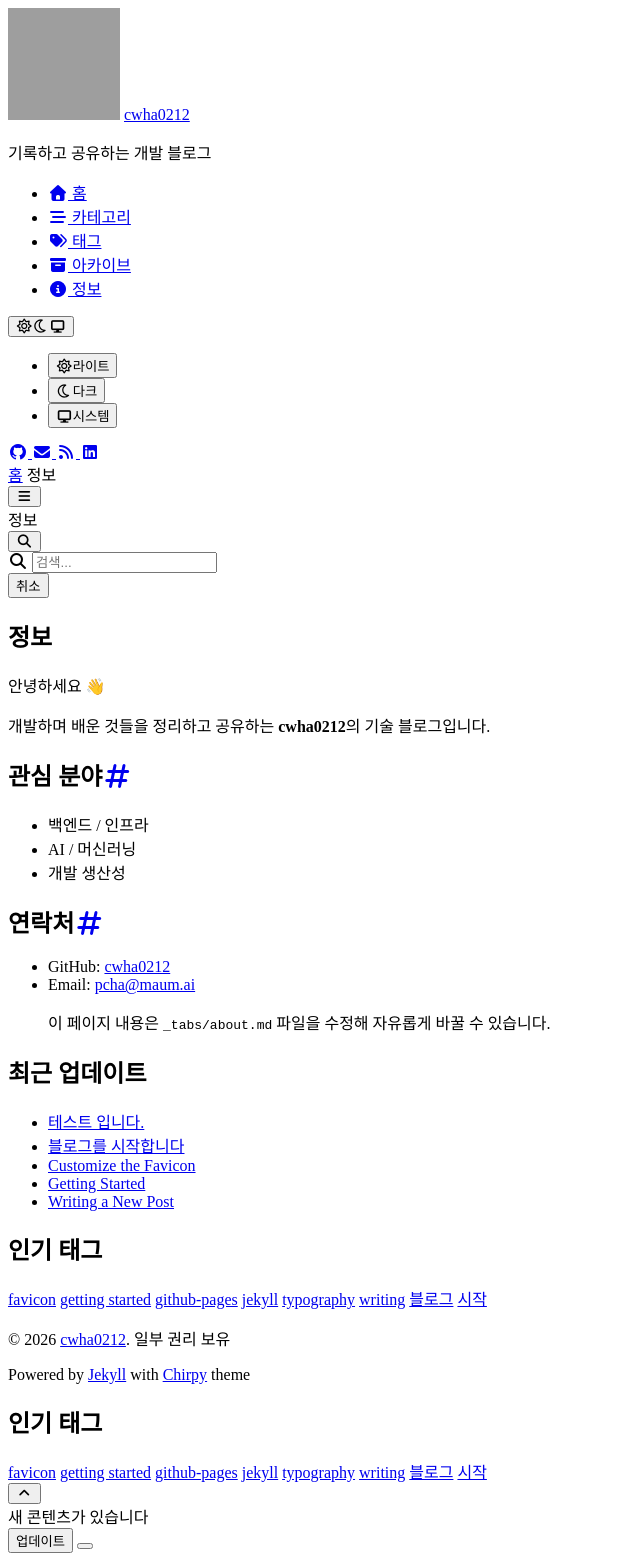
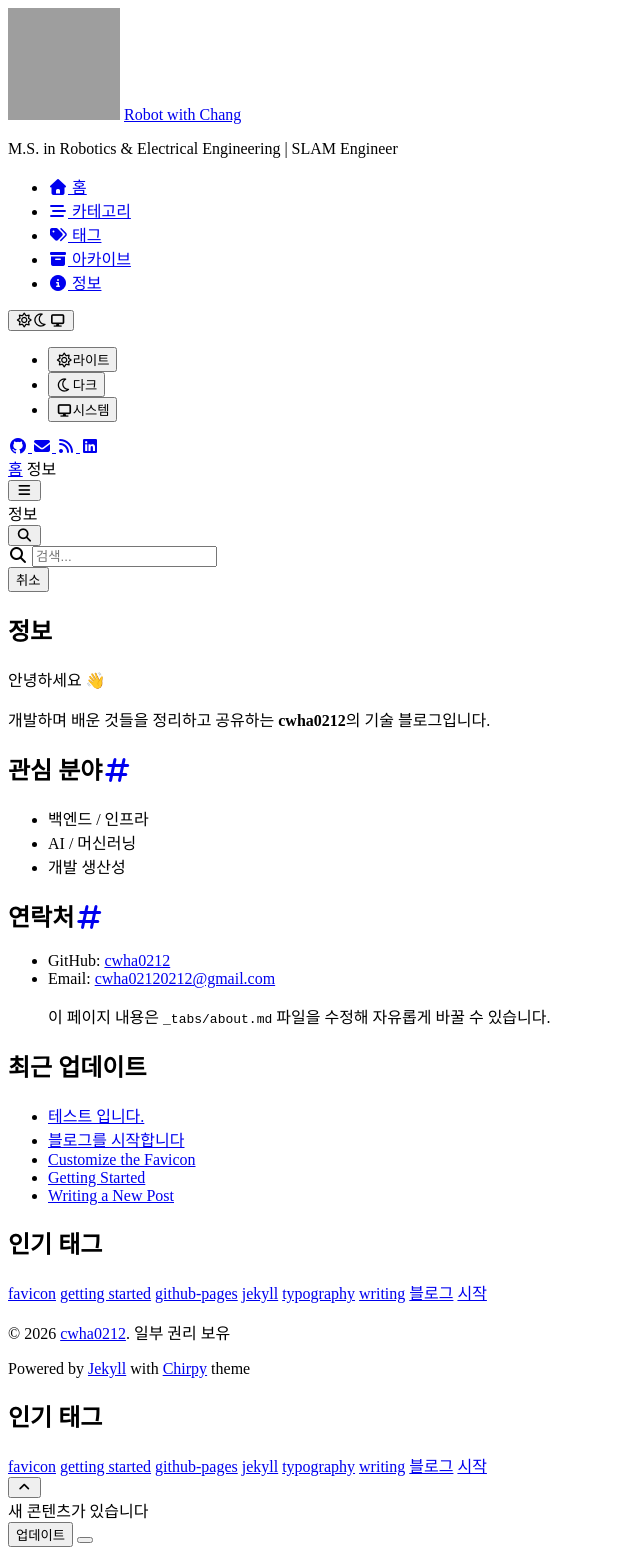
Before and after one commit to cwha0212/cwha0212.github.io, a Jekyll site: the page built from _tabs/about.md, in a window 1280 px wide. Shown: the whole page, without its empty margins (0-640 px from the left). Built offline with Jekyll 4.4.1, drawn with Linux system fonts in a browser that asks for light colours; cached includes are drawn as plain includes; grey boxes are pictures that could not be loaded.

Commit message:
chore: update blog profile

```diff
--- a/_config.yml
+++ b/_config.yml
@@ -14,9 +14,9 @@ timezone: Asia/Seoul
 # jekyll-seo-tag settings › https://github.com/jekyll/jekyll-seo-tag/blob/master/docs/usage.md
 # ↓ --------------------------
 
-title: cwha0212 # the main title
+title: Robot with Chang # the main title
 
-tagline: 기록하고 공유하는 개발 블로그 # it will display as the subtitle
+tagline: M.S. in Robotics & Electrical Engineering | SLAM Engineer # it will display as the subtitle
 
 description: >- # used by seo meta and the atom feed
   개발하며 배운 것들을 기록하는 기술 블로그입니다.
@@ -28,14 +28,11 @@ url: "https://cwha0212.github.io"
 github:
   username: cwha0212 # change to your GitHub username
 
-twitter:
-  username: twitter_username # change to your Twitter username
-
 social:
   # Change to your full name.
   # It will be displayed as the default author of the posts and the copyright owner in the Footer
   name: cwha0212
-  email: pcha@maum.ai # change to your email address
+  email: cwha02120212@gmail.com # change to your email address
   fediverse_handle: # fill in your fediverse handle. E.g. "@username@domain.com"
   links:
     # The first element serves as the copyright owner's link
--- a/_tabs/about.md
+++ b/_tabs/about.md
@@ -17,7 +17,7 @@ order: 4
 ## 연락처
 
 - GitHub: [cwha0212](https://github.com/cwha0212)
-- Email: [pcha@maum.ai](mailto:pcha@maum.ai)
+- Email: [cwha02120212@gmail.com](mailto:cwha02120212@gmail.com)
 
 > 이 페이지 내용은 `_tabs/about.md` 파일을 수정해 자유롭게 바꿀 수 있습니다.
 {: .prompt-tip }
```
